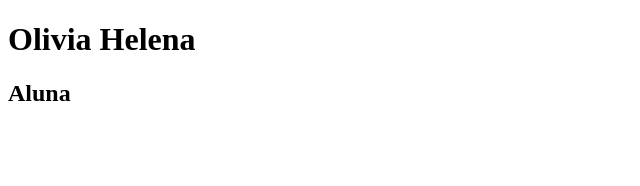
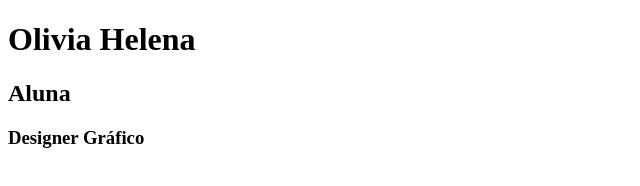
Before and after one commit to zuzuuu11/cv, a plain HTML site: page index.html in a window 1280 px wide. Shown: the whole page, without its empty margins (0-640 px from the left). Drawn offline with Linux system fonts and the light colour scheme.

Commit message:
adicionei o que eu quero ser

```diff
--- a/index.html
+++ b/index.html
@@ -8,5 +8,7 @@
 <body>
     <h1>Olivia Helena</h1>
     <h2>Aluna</h2>
+    <h3>Designer Gráfico</h3>
+
 </body>
 </html>
```
